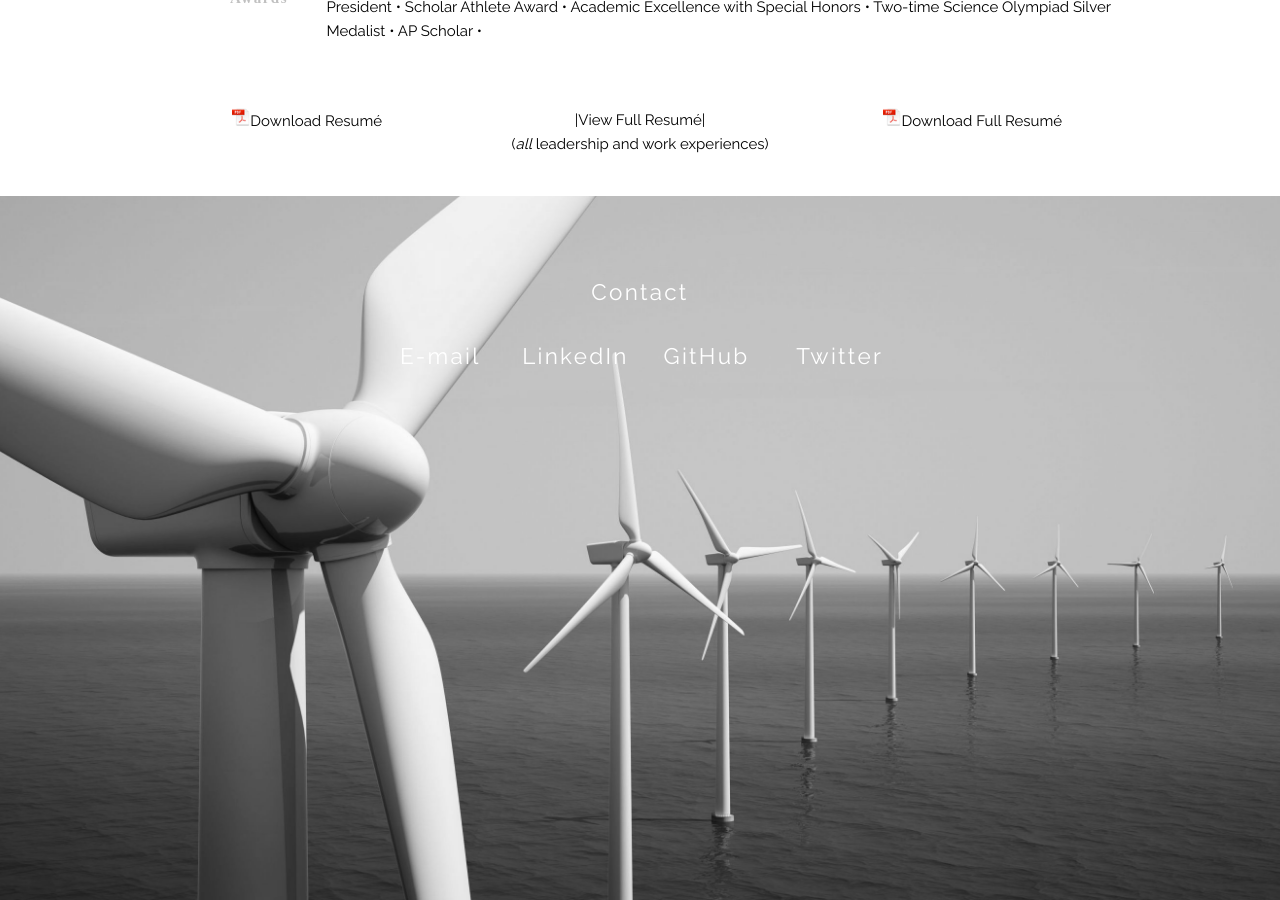
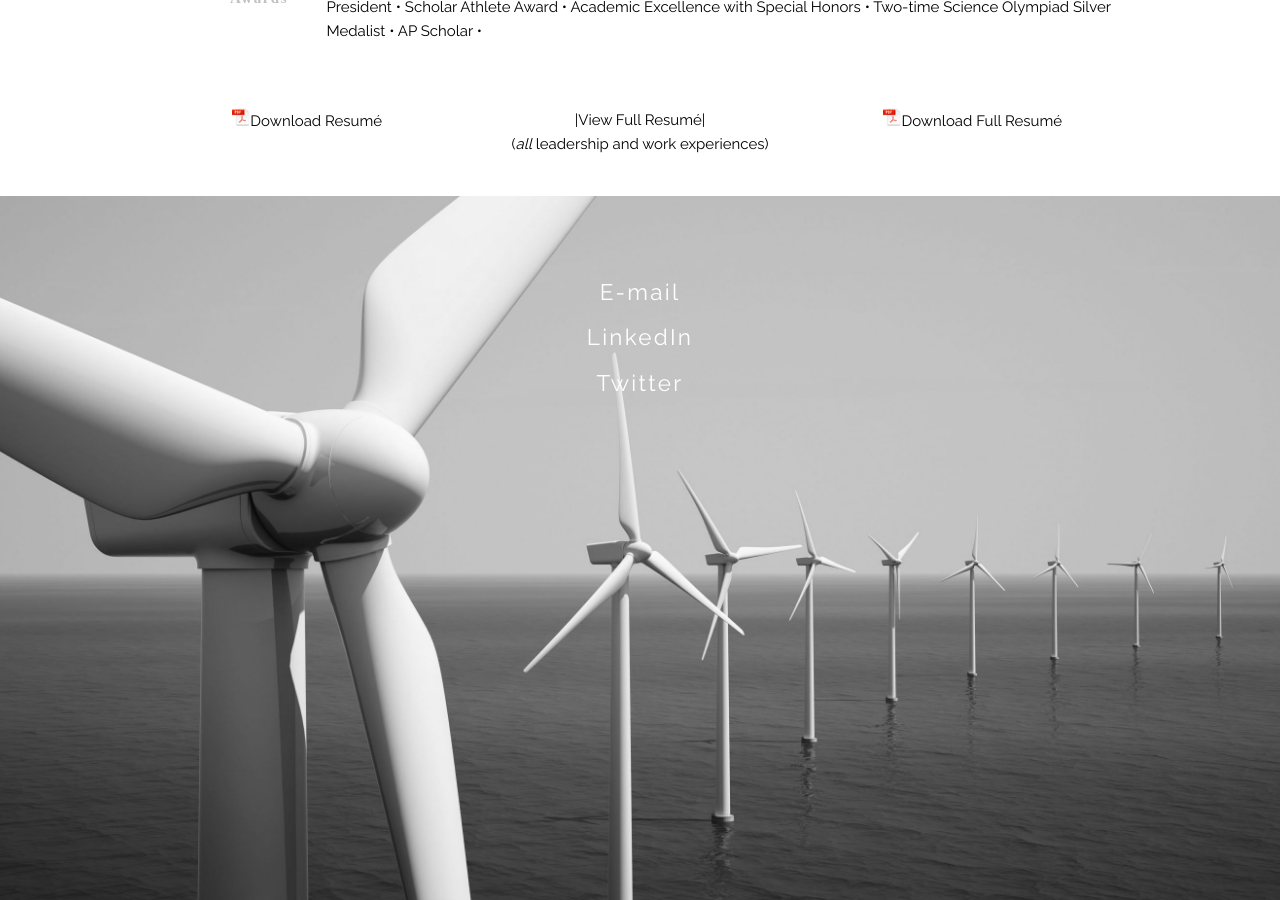
Before and after one commit to jacksoncwilliams/jackson-erin, a Jekyll site: the page built from simpleindex.html, in a window 1280 px wide and 900 px high, scrolled down 2915 px. Built offline with Jekyll 4.4.1, drawn with Linux system fonts in a browser that asks for light colours; nearby versions of some CDN libraries; some web fonts are replaced.

Commit message:
Update simpleindex.html

```diff
--- a/simpleindex.html
+++ b/simpleindex.html
@@ -263,24 +263,12 @@ title: Jackson Williams
 
 <section id="contact">
             <div class="container">
-                        <div class="12 columns">
-                                    <h1>Contact</h1>
+                        <div class="four columns offset-by-four columns">
+                                    <h1>E-mail</h1>
+                                    <h1>LinkedIn</h1>
+                                    <h1>Twitter</h1>
                         </div>
 
-                        <div class="container">
-                                    <div class="two columns offset-by-two columns">
-                                                <h1>E-mail</h1>
-                                    </div>
-                                    <div class="two columns">
-                                                <h1>LinkedIn</h1>
-                                    </div>
-                                    <div class="two columns">
-                                                <h1>GitHub</h1>
-                                    </div>
-                                    <div class="two columns">
-                                                <h1>Twitter</h1>
-                                    </div>
-                        </div>
             </div>
 </section>
 
```
